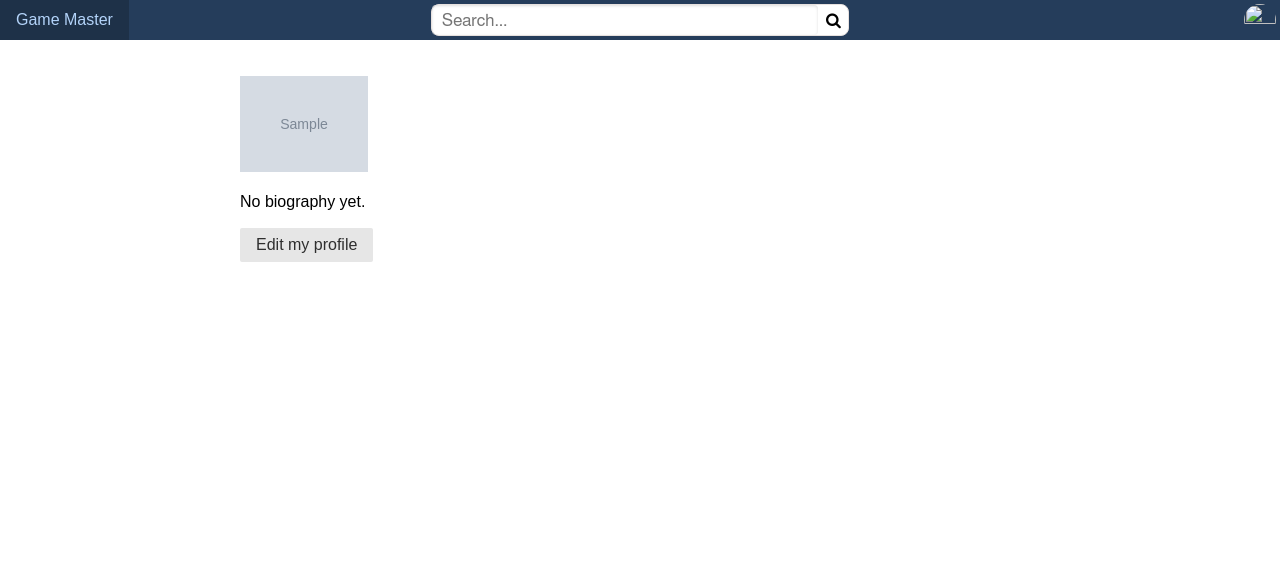
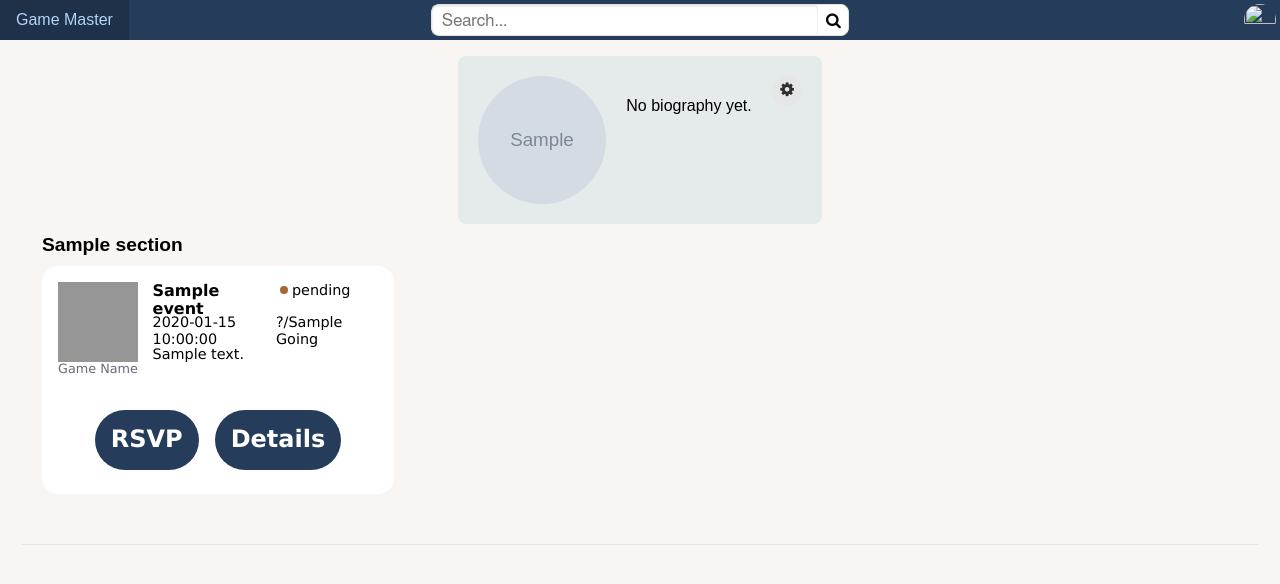
Before and after one commit to CSCI-5117-F26/developing-the-interactive-web-project-1-group-8, a Flask app: template src/developing_the_interactive_web_project_1_group_8/templates/user.html in a window 1280 px wide. Shown: the top 584 px of the page. Run offline with Flask 3, Linux system fonts and the light colour scheme; the visitor is signed in with stand-in values (Sample User, id 1); the template is opened without the code that fills it: most values are stand-ins (such as "Sample title", 1, 10 or a date in 2020); grey boxes marked "Sample" are stand-in pictures; some libraries are stand-ins or nearby versions.

Commit message:
topbar change, added some style, check out user

```diff
--- a/src/developing_the_interactive_web_project_1_group_8/server.py
+++ b/src/developing_the_interactive_web_project_1_group_8/server.py
@@ -83,7 +83,7 @@ async def callback():
         "id": user["id"],
         "sub": user["auth0_sub"],
         "display_name": user["display_name"],
-        "photo": user["profile_pic"],
+        "profile_pic": user["profile_pic"] or None,
     }
     return redirect(url_for("account"))
 
@@ -116,7 +116,7 @@ def account():
         "id": user["id"],
         "sub": user["auth0_sub"],
         "display_name": user["display_name"],
-        "photo": user["profile_pic"],
+        "profile_pic": user["profile_pic"] or None,
     }
 
     return render_template("account.html", user=user)
@@ -134,7 +134,15 @@ def user(user_id):
     if not is_safe_avatar_url(avatar_url):
         avatar_url = url_for("static", filename="default-avatar.svg")
 
-    return render_template("user.html", user=profile, avatar_url=avatar_url)
+    events = db.get_all_events()
+    sections = [
+        ("Events from Popular Games", events),
+        ("Events from Games You've Played", events),
+        ("Events in the Next Week", events),
+        ("Friend Events!", events),
+    ]
+
+    return render_template("user.html", sections=sections, user=profile, avatar_url=avatar_url)
 
 
 @app.route("/account/settings", methods=["GET", "POST"])
@@ -167,8 +175,8 @@ def settings():
             }
             if not 1 <= len(values["display_name"]) <= 80:
                 errors.append("Display name must be between 1 and 80 characters.")
-            if len(values["bio"]) > 4000:
-                errors.append("Biography must be 4,000 characters or fewer.")
+            if len(values["bio"]) > 200:
+                errors.append("Biography must be 200 characters or fewer.")
             if values["profile_pic"] and (
                 len(values["profile_pic"]) > 2048
                 or not is_safe_avatar_url(values["profile_pic"])
@@ -182,16 +190,17 @@ def settings():
                 current_user["id"],
                 values["display_name"],
                 values["bio"],
-                values["profile_pic"] or None,
+                values["profile_pic"],
             )
             if updated_user is None:
                 session.clear()
                 return redirect(url_for("index"))
+
             session["profile"] = {
                 "id": updated_user["id"],
                 "sub": updated_user["auth0_sub"],
                 "display_name": updated_user["display_name"],
-                "photo": updated_user["profile_pic"],
+                "profile_pic": updated_user["profile_pic"],
             }
             flash("Profile saved.")
             return redirect(url_for("settings"))
@@ -206,7 +215,6 @@ def settings():
         user=current_user,
         values=values,
         errors=errors,
-        avatar_url=avatar_url,
         can_restore_avatar=can_restore_avatar,
     )
 
@@ -214,7 +222,7 @@ def settings():
 @app.route("/myevents")
 def my_events():
     """Page with many events"""
-    events = database.get_all_events()
+    events = db.get_all_events()
     # print(events)
     return render_template("my_events.html", events=events)
 
@@ -224,14 +232,14 @@ def search():
     """Search page, where users can search for events"""
     q = request.args.get("q", type=str)
 
-    return render_template("search.html", query=q)
+    return render_template("search.html", query=q, results=db.search_events(q))
 
 
 @app.route("/event/<int:event_id>")
 def event(event_id):
     """Event page, where users can view details about a specific event"""
-    # print(database.get_event(event_id))
-    return render_template("event.html", event=database.get_event(event_id))
+    # print(db.get_event(event_id))
+    return render_template("event.html", event=db.get_event(event_id))
 
 
 # @app.route("/user/<string:username>")
--- a/src/developing_the_interactive_web_project_1_group_8/static/styles.css
+++ b/src/developing_the_interactive_web_project_1_group_8/static/styles.css
@@ -8,6 +8,7 @@
 
   /* Backgrounds & Surfaces */
   --color-background: hsl(30, 27%, 96%);
+  --color-background-outset: hsl(180, 12%, 91%);
   --color-foreground: hsl(0, 0%, 0%);
   --color-surface: hsl(0, 0%, 100%);
   --color-surface-muted: hsl(18, 25%, 92%);
@@ -48,6 +49,11 @@
   /* Status: Pending / Awaiting Response */
   --color-pending: var(--color-text-secondary);
   --color-pending-soft: var(--color-surface-muted);
+}
+
+body {
+  background-color: var(--color-background);
+  margin: 0;
 }
 
 /* --- Topbar Styles --- */
@@ -113,9 +119,6 @@
   }
 
   #menuLink1 {
-    img {
-      border-radius: 50%;
-    }
 
     padding: 0.25em;
     display: flex;
@@ -138,30 +141,29 @@
   } */
 }
 
-body {
-  margin: 0;
-}
+
 
 main {
-
+  display: flex;
+  flex-direction: column;
   box-sizing: border-box;
-  max-width: 1120px;
+  /* max-width: 1120px; */
   /* margin: 30px auto; */
   padding: 0 22px;
 }
 
 .page-panel {
   box-sizing: border-box;
-  max-width: 860px;
+  max-width: 1260px;
   margin: 0 auto;
   padding: 20px;
 }
 
-.profile-content {
-  max-width: 680px;
-}
+
 
 .row {
+
+
   height: 300px;
   padding: 10px 20px;
   border-bottom: 1px solid var(--color-border);
@@ -184,3 +186,8 @@ main {
   flex-shrink: 0;
   scroll-snap-align: start;
 }
+
+
+.user-ico {
+  border-radius: 50%;
+}
--- a/src/developing_the_interactive_web_project_1_group_8/static/topbar.js
+++ b/src/developing_the_interactive_web_project_1_group_8/static/topbar.js
@@ -1,7 +1,7 @@
 console.log( "topbar.js loaded" );
 
 const searchInput = document.getElementById( "search" );
-
+const searchForm = document.getElementById( "search-form" );
 var delayTimer;
 
 // the timer is implemented to avoid making too many API calls while the user is typing
@@ -28,3 +28,16 @@ searchInput.addEventListener( "input", function ( event ) {
     delayTimer = null;
   }, 500 ); // Delay of 500 milliseconds
 } );
+
+
+searchForm.addEventListener( "submit", function ( event ) {
+  event.preventDefault();
+
+  const query = searchInput.value.trim();
+  if ( query == "" ) {
+    return;
+  }
+
+  event.target.submit(); // Submit the form if the query is not empty
+
+} );
--- /dev/null
+++ b/src/developing_the_interactive_web_project_1_group_8/static/user.css
@@ -0,0 +1,24 @@
+.profile-edit {
+  width: 30px;
+  height: 30px;
+  /* font-size: 1.2em; */
+  border-radius: 50%;
+  cursor: pointer;
+  padding: 5px;
+  margin-left: auto;
+}
+
+.profile-content {
+  background-color: var(--color-background-outset);
+  display: flex;
+  column-gap: 20px;
+  border-radius: 8px;
+}
+
+.profile-bio {
+  flex: 1;
+  min-width: 0;
+  font-size: 1.1em;
+  line-height: 1.4em;
+  overflow-wrap: anywhere;
+}
--- a/src/developing_the_interactive_web_project_1_group_8/templates/base.html
+++ b/src/developing_the_interactive_web_project_1_group_8/templates/base.html
@@ -8,7 +8,7 @@
   <link rel="stylesheet" href="https://cdn.jsdelivr.net/npm/purecss@3.0.0/build/pure-min.css" />
   <link rel="stylesheet" href="https://cdn.jsdelivr.net/npm/purecss@3.0.0/build/grids-responsive-min.css" />
   <link rel="stylesheet" href="{{ url_for('static', filename='styles.css') }}" />
-  <title>{% block title %}Project{% endblock %}</title>
+  <title>{% block title %}{% endblock %}</title>
   {% block head %}{% endblock %}
 </head>
 
--- a/src/developing_the_interactive_web_project_1_group_8/templates/components/topbar.html
+++ b/src/developing_the_interactive_web_project_1_group_8/templates/components/topbar.html
@@ -7,12 +7,12 @@
   </div>
   <div class="pure-u-1 pure-u-md-1-3">
     <div class="pure-menu pure-menu-horizontal">
-      <form role="search" action="{{ url_for('search')}}" method="GET" aria-label="Site search"
+      <form id="search-form" role="search" action="{{ url_for('search')}}" method="GET" aria-label="Site search"
         class="pure-form pure-g">
         <div id="search-container" class="pure-g">
           <input type="search" id="search" name="q" value="{{request.args.get('q','')}}" autocomplete="off"
             placeholder="Search..." aria-label="Search" />
-          <button type="submit" class=" fa fa-search" aria-label="Submit search"></button>
+          <button type="submit" class="fa fa-search" aria-label="Submit search"></button>
         </div>
         <!-- <div id="search-results-container">
           <ul id="search-results"></ul>
@@ -29,7 +29,7 @@
         <li class="pure-menu-item pure-menu-has-children">
 
           <a id="menuLink1" class="pure-menu-link">
-            <img class="pure-img" src="{{ session['profile']['photo'] }}" width="32" height="32">
+            <img class="user-ico pure-img" src="{{ session['profile']['profile_pic'] }}" width="32" height="32">
           </a>
           <ul class="accountDetails pure-menu-children">
             <li class="pure-menu-item">
--- a/src/developing_the_interactive_web_project_1_group_8/templates/settings.html
+++ b/src/developing_the_interactive_web_project_1_group_8/templates/settings.html
@@ -23,8 +23,8 @@
       maxlength="80" required>
 
     <label for="bio">Biography</label>
-    <textarea class="pure-input-1" id="bio" name="bio" rows="6" maxlength="4000">{{ values.bio }}</textarea>
-    <p id="bio-help">Up to 4000 characters</p>
+    <textarea class="pure-input-1" id="bio" name="bio" rows="6" maxlength="200">{{ values.bio }}</textarea>
+    <p id="bio-help">Up to 200 characters</p>
 
     <label for="profile_pic">Avatar URL</label>
     <input class="pure-input-1" id="profile_pic" name="profile_pic" type="url" value="{{ values.profile_pic }}"
--- a/src/developing_the_interactive_web_project_1_group_8/templates/user.html
+++ b/src/developing_the_interactive_web_project_1_group_8/templates/user.html
@@ -1,19 +1,39 @@
 {% extends "base.html" %}
 {% block title %}{{ user.display_name }} - GameMaster{% endblock %}
+
+
+{% block head %}
+<link rel="stylesheet" href="{{ url_for('static', filename='event_grid.css') }}">
+<link rel="stylesheet" href="{{ url_for('static', filename='event_tile.css') }}">
+<link rel="stylesheet" href="{{ url_for('static', filename='user.css') }}">
+{% endblock %}
+
 {% block content %}
 <section class="profile-content page-panel">
-  <img class="pure-img" src="{{ avatar_url }}" width="128" height="128">
+  <img class="user-ico" src="{{ avatar_url }}" width="128" height="128">
+  <div>
     <h1>{{ user.display_name }}</h1>
     {% if user.bio %}
     <p class="profile-bio">{{ user.bio }}</p>
     {% else %}
     <p>No biography yet.</p>
     {% endif %}
+  </div>
 
   {% if session.get('profile') and session['profile']['id'] == user.id %}
-  <p><a class="pure-button" href="{{ url_for('settings') }}">Edit my profile</a></p>
+  <a class="profile-edit pure-button" href="{{ url_for('settings') }}"><i class="fa fa-cog fa-fw"
+      aria-hidden="true"></i></a>
   {% endif %}
+</section>
 
-
+{% for title, events in sections %}
+<section class="row">
+  <h2>{{ title }}</h2>
+  <div class="carousel">
+    {% for event in events %}
+    {% include "components/event_tile.html" %}
+    {% endfor %}
+  </div>
 </section>
+{% endfor %}
 {% endblock %}
```
Also changed, not shown: database.py (+0 -12 lines), src/developing_the_interactive_web_project_1_group_8/db.py (+12 -1 lines), src/developing_the_interactive_web_project_1_group_8/templates/search.html (+9 -1 lines). Lines whose indentation alone changed are shown as unchanged.
